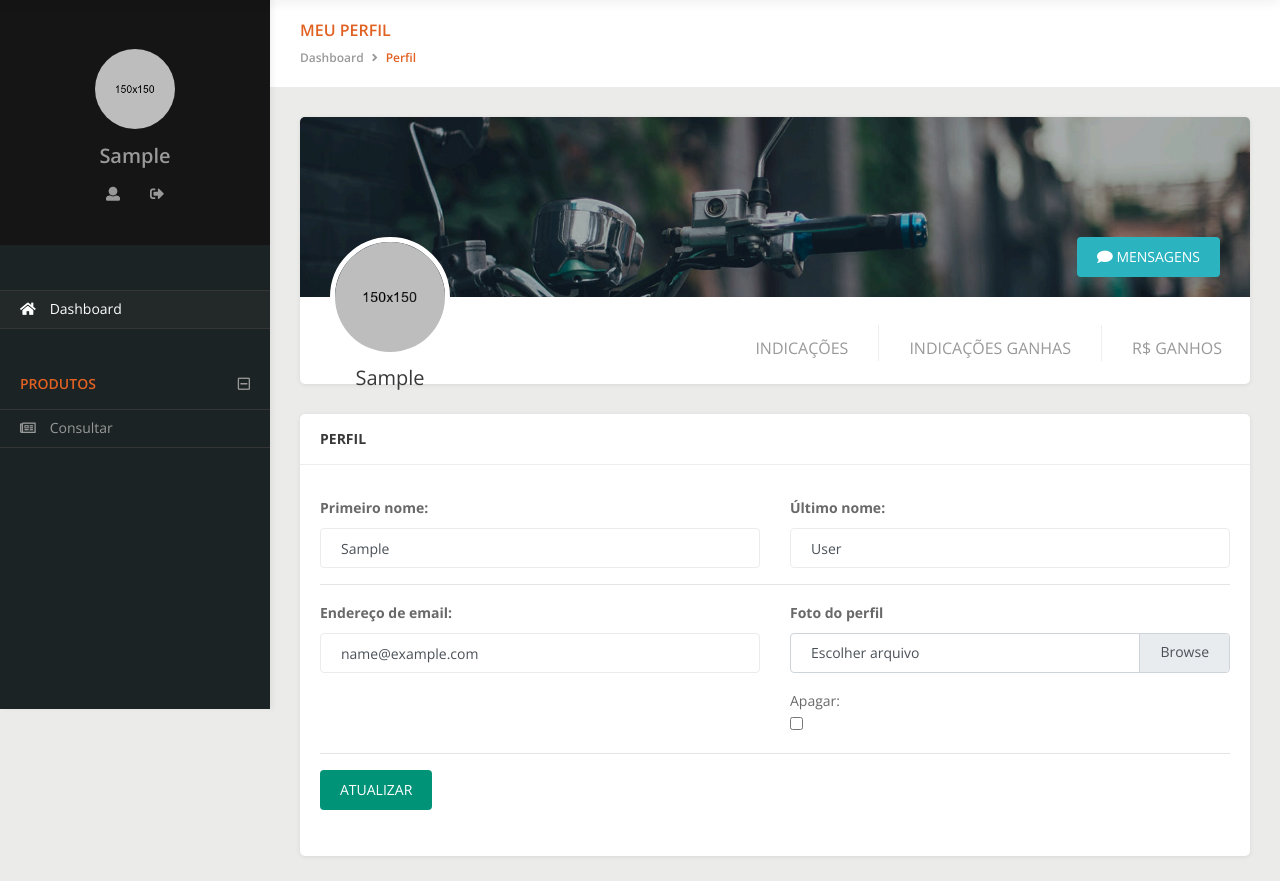
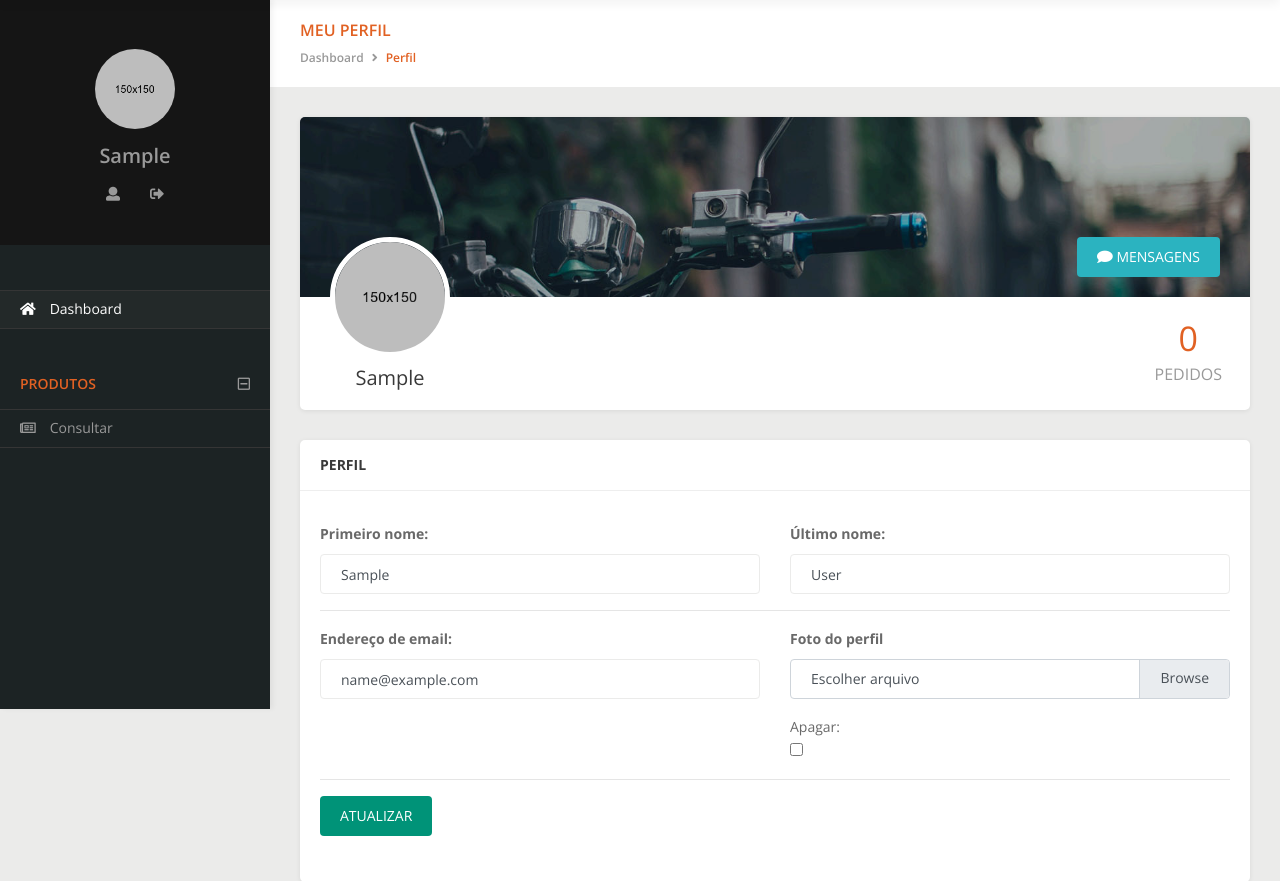
Before and after one commit to tiagocordeiro/zumaq-partners, a Django app: page /profile/update/ in a window 1280 px wide. Shown: the part 91-972 px from the top of the page. Run offline with Django 3.2, Linux system fonts and the light colour scheme; the visitor is signed in with stand-in values (Sample User, id 1); data comes from the database, SQL or seed files in the repository; some libraries are stand-ins or nearby versions.

Commit message:
Ajustes de UI

```diff
--- a/templates/dashboard.html
+++ b/templates/dashboard.html
@@ -34,7 +34,7 @@
 
                         <p class="miniStats--caption text-blue">Leads</p>
                         <P><br></P>
-                        <a href="{% url 'indicacao_add' %}" class="btn btn-sm btn-outline-info">Adicionar Novo</a>
+                        <a href="#" class="btn btn-sm btn-outline-info">Adicionar Novo</a>
                     </div>
                 </div>
                 <!-- Mini Stats Panel End -->
@@ -50,7 +50,7 @@
 
 
                         <p class="miniStats--label text-white bg-orange">
-                            <a class="text-white" href="{% url 'indicacao_list' %}">
+                            <a class="text-white" href="#">
                                 <i class="fa fa-list"></i>
                                 <span>{{ indicacoes_ganhas }}</span>
                             </a>
@@ -62,7 +62,7 @@
 
                         <p class="miniStats--caption text-orange">Leads</p>
                         <br>
-                        <a href="{% url 'indicacao_list' %}" class="btn btn-sm btn-outline-warning">Indicações</a>
+                        <a href="#" class="btn btn-sm btn-outline-warning">Indicações</a>
                     </div>
                 </div>
                 <!-- Mini Stats Panel End -->
--- a/templates/profile_update.html
+++ b/templates/profile_update.html
@@ -39,9 +39,7 @@
 
       <div class="profile-cover__info">
         <ul class="nav">
-          <li><strong>{{ indicacoes_qt }}</strong>Indicações</li>
-          <li><strong>{{ indicacoes_ganhas }}</strong>Indicações Ganhas</li>
-          <li><strong>{{ total_ganho|default_if_none:"0"|intcomma }}</strong>R$ Ganhos</li>
+          <li><strong>0</strong>Pedidos</li>
         </ul>
       </div>
     </div>
```
